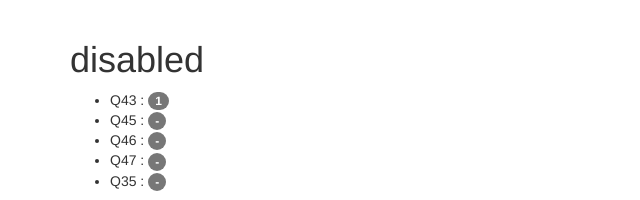
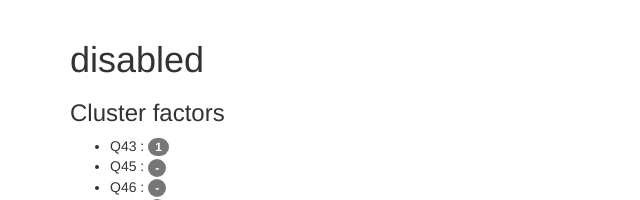
Before and after one commit to janaldous/jatfyp, a Django app: template clusters/templates/clusters/detail.html in a window 1280 px wide. Shown: the part 52-252 px from the top of the page, without its empty margins (0-640 px from the left). Run offline with Django 3.2, Linux system fonts and the light colour scheme; the template is opened without the code that fills it: values that come from a table or form of the project are taken from there, others are empty; data comes from the database, SQL or seed files in the repository; some libraries are stand-ins or nearby versions.

Commit message:
added cluter factors text

```diff
--- a/clusters/templates/clusters/detail.html
+++ b/clusters/templates/clusters/detail.html
@@ -3,6 +3,8 @@
 {% block content %}
 
 <h1>{{ cluster.name }}</h1>
+
+<h3>Cluster factors</h3>
 <ul>
   <li>Q43 : {{ questions_strs.0 }} <span class="badge">{{ cluster.factor1 }}</span></li>
   <li>Q45 : {{ questions_strs.1 }} <span class="badge">{{ cluster.factor2 }}</span></li>
```
